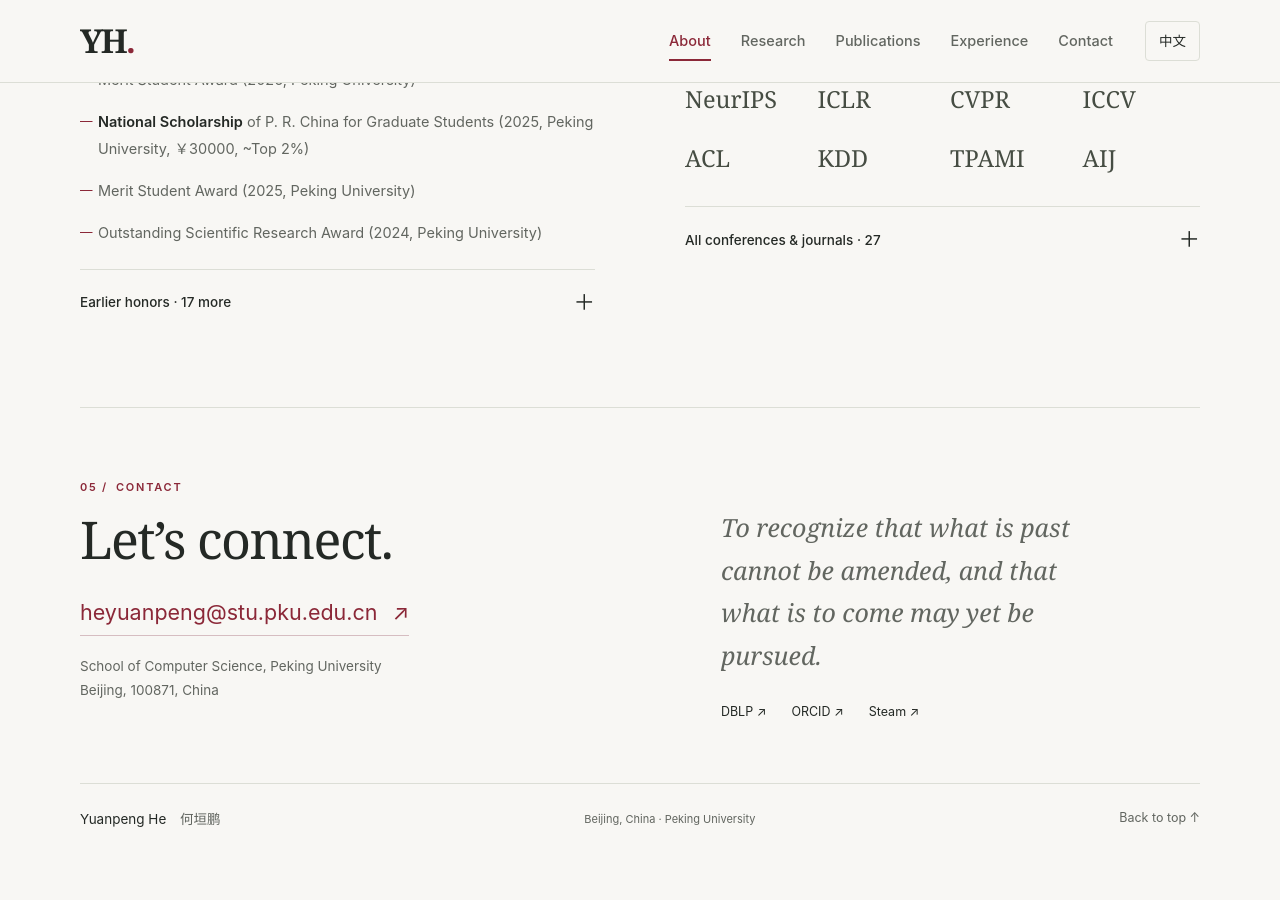
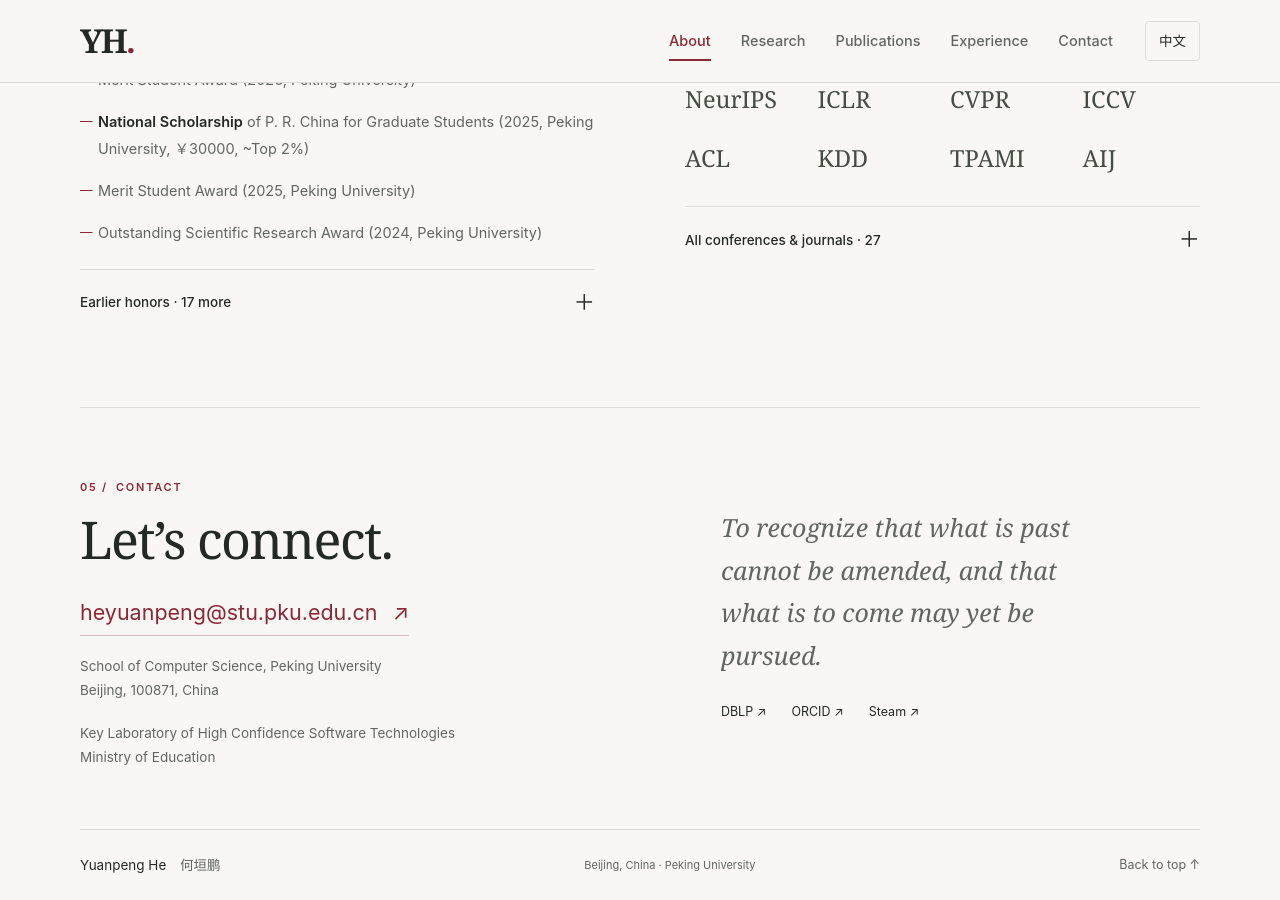
Before and after one commit to heyuanpengpku/heyuanpeng.github.io, a Jekyll site: the page built from _pages/about.md, in a window 1280 px wide and 900 px high, scrolled down 4368 px. Built offline with Jekyll 4.4.1, drawn with Linux system fonts in a browser that asks for light colours; before the commit the page ends 5222 px from its top, so only the background shows below that.

Commit message:
Add high-confidence software laboratory to contact information

```diff
--- a/_includes/academic-home.html
+++ b/_includes/academic-home.html
@@ -54,6 +54,6 @@
 {% include academic-publications.html %}
 {% include academic-experience.html %}
 <section class="contact-section wrap" id="contact" aria-labelledby="contact-heading">
-  <div><p class="eyebrow section-index">05 / <span class="lang-en">Contact</span><span class="lang-zh">联系</span></p><h2 id="contact-heading"><span class="lang-en">Let’s connect.</span><span class="lang-zh">保持联系。</span></h2><a class="contact-email" href="mailto:{{ site.author.email }}">{{ site.author.email }} <span aria-hidden="true">↗</span></a><p class="contact-address"><span class="lang-en">School of Computer Science, Peking University<br>Beijing, 100871, China</span><span class="lang-zh">北京大学计算机学院<br>中国北京市，100871</span></p></div>
+  <div><p class="eyebrow section-index">05 / <span class="lang-en">Contact</span><span class="lang-zh">联系</span></p><h2 id="contact-heading"><span class="lang-en">Let’s connect.</span><span class="lang-zh">保持联系。</span></h2><a class="contact-email" href="mailto:{{ site.author.email }}">{{ site.author.email }} <span aria-hidden="true">↗</span></a><p class="contact-address"><span class="lang-en">School of Computer Science, Peking University<br>Beijing, 100871, China</span><span class="lang-zh">北京大学计算机学院<br>中国北京市，100871</span></p><p class="contact-address"><span class="lang-en">Key Laboratory of High Confidence Software Technologies<br>Ministry of Education</span><span class="lang-zh">高可信软件技术教育部重点实验室</span></p></div>
   <div class="contact-aside"><blockquote><span class="lang-en">To recognize that what is past cannot be amended, and that what is to come may yet be pursued.</span><span class="lang-zh">悟已往之不谏，<br>知来者之可追。</span></blockquote><div class="social-links"><a href="{{ site.author.dblp }}" target="_blank" rel="noopener noreferrer">DBLP ↗</a><a href="{{ site.author.orcid }}" target="_blank" rel="noopener noreferrer">ORCID ↗</a><a href="https://steamcommunity.com/profiles/{{ site.author.steam }}" target="_blank" rel="noopener noreferrer">Steam ↗</a></div></div>
 </section>
```
